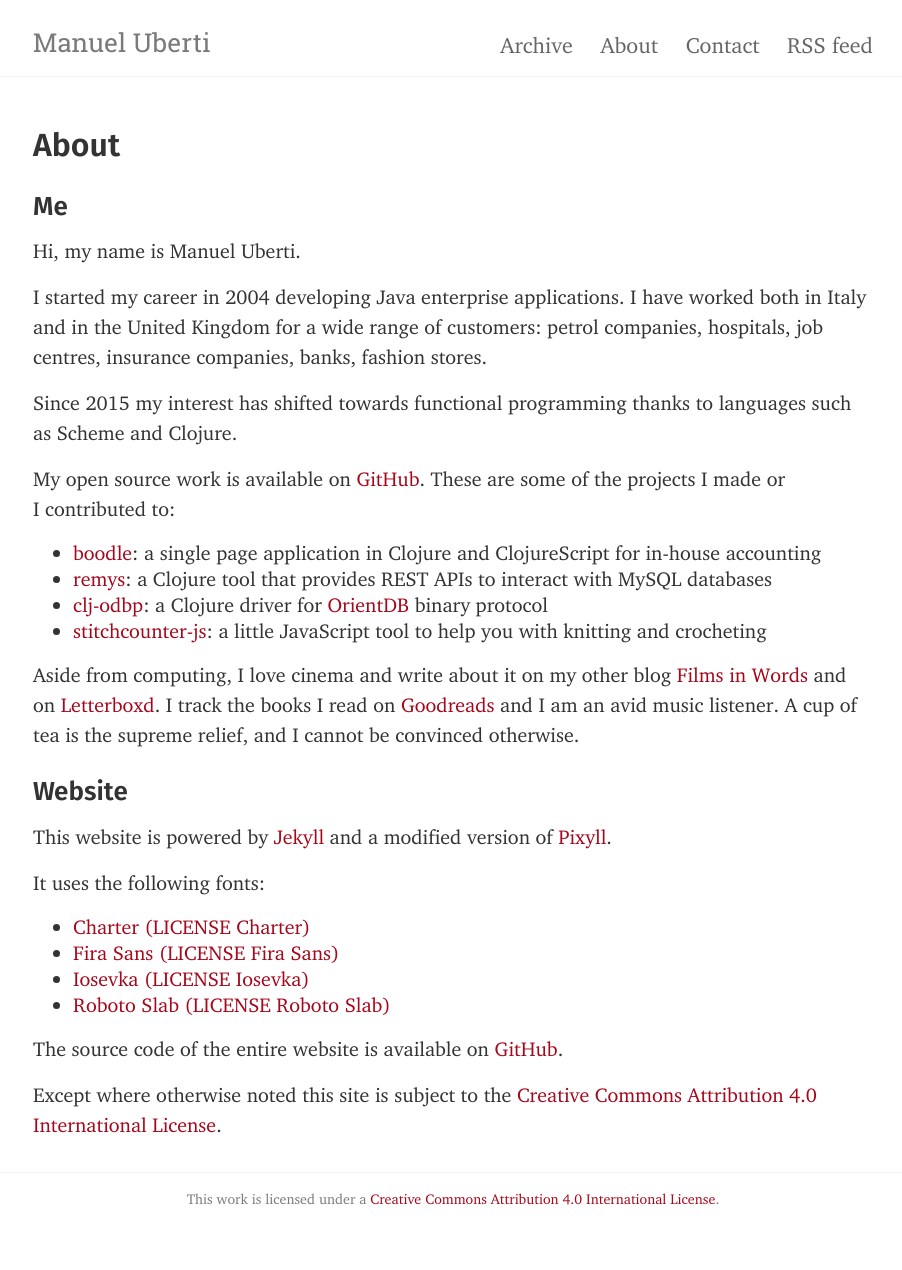
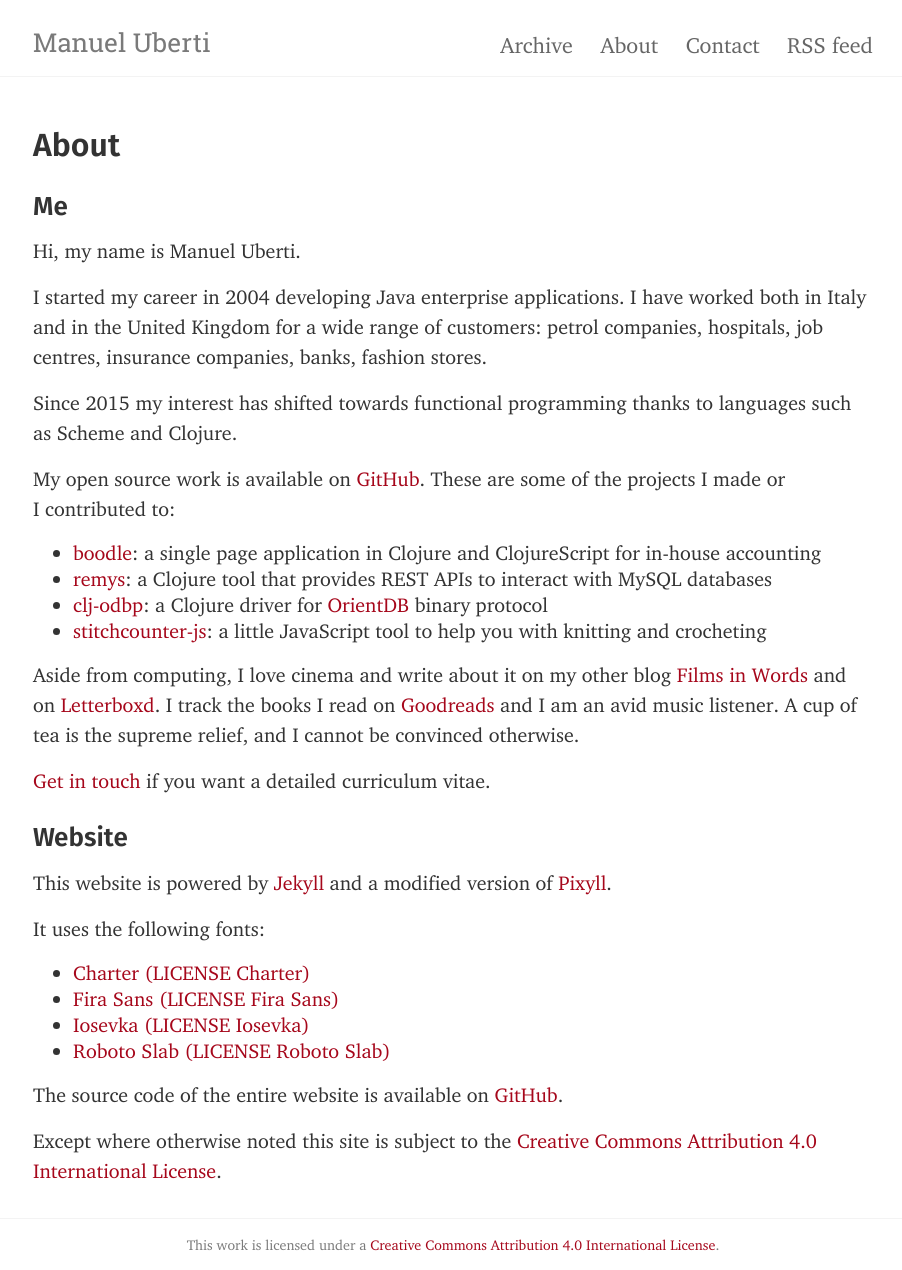
Before and after one commit to manuel-uberti/manuel-uberti.github.io, a Jekyll site: the page built from about.md, in a window 1280 px wide. Shown: the whole page, without its empty margins (187-1089 px from the left). Built offline with Jekyll 4.4.1, drawn with Linux system fonts in a browser that asks for light colours; before the commit the page ends 1224 px from its top, so only the background shows below that.

Commit message:
Add note about curriculum vitae

```diff
--- a/about.md
+++ b/about.md
@@ -37,6 +37,9 @@
 an avid music listener. A cup of tea is the supreme relief, and I cannot be
 convinced otherwise.
 
+[Get in touch](https://manuel-uberti.github.io/contact/) if you want a detailed
+curriculum vitae.
+
 ### Website
 
 This website is powered by [Jekyll](https://jekyllrb.com/) and a modified
```
